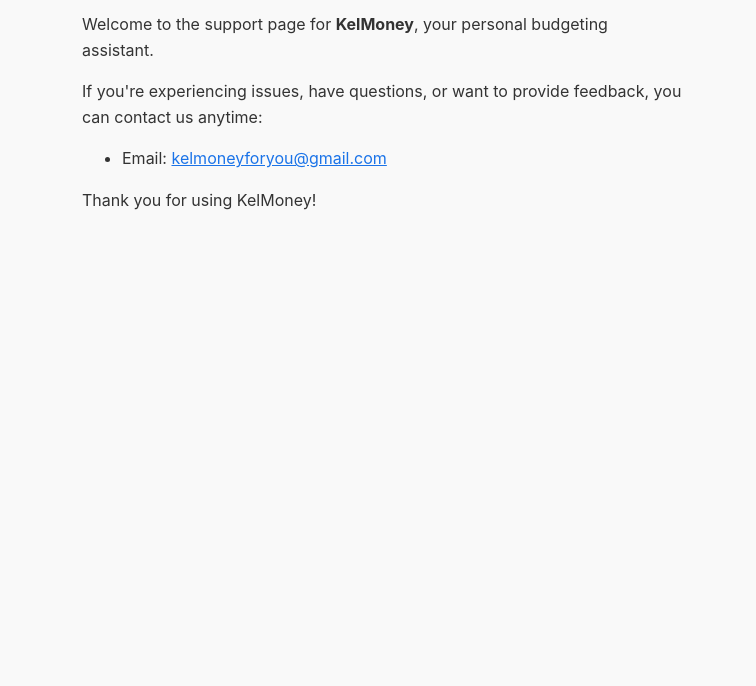
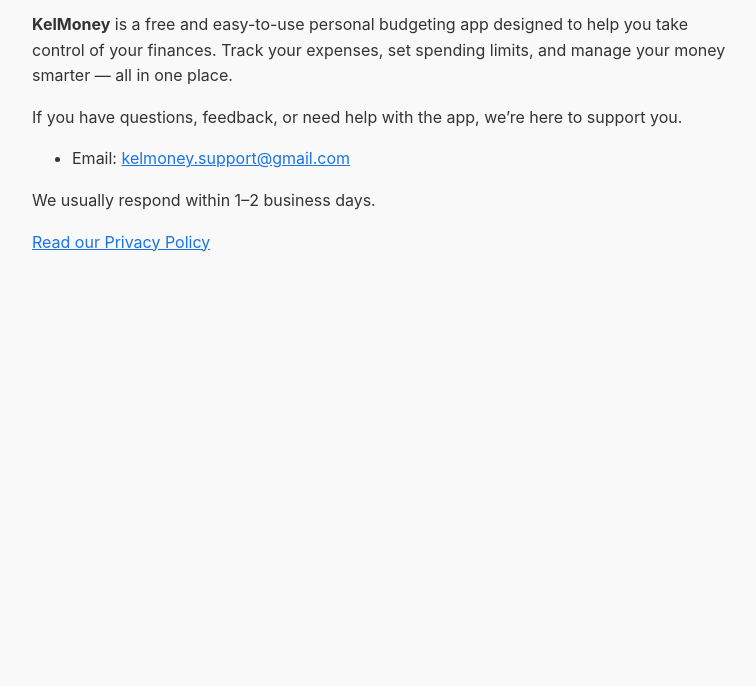
Before and after one commit to NigoraMamad/kelmoney-support, a plain HTML site: page index.html in a window 1280 px wide. Shown: the part 114-800 px from the top of the page, without its empty margins (258-1014 px from the left). Drawn offline with Linux system fonts and the light colour scheme.

Commit message:
Update index.html

```diff
--- a/index.html
+++ b/index.html
@@ -5,18 +5,24 @@
   <title>KelMoney – Support</title>
   <meta name="viewport" content="width=device-width, initial-scale=1.0">
   <style>
-    body { font-family: -apple-system, sans-serif; padding: 2rem; line-height: 1.6; background: #f9f9f9; color: #333; max-width: 600px; margin: auto; }
+    body { font-family: -apple-system, sans-serif; padding: 2rem; line-height: 1.6; background: #f9f9f9; color: #333; max-width: 700px; margin: auto; }
     h1 { color: #1a73e8; }
     a { color: #1a73e8; }
   </style>
 </head>
 <body>
   <h1>KelMoney – Support</h1>
-  <p>Welcome to the support page for <strong>KelMoney</strong>, your personal budgeting assistant.</p>
-  <p>If you're experiencing issues, have questions, or want to provide feedback, you can contact us anytime:</p>
+
+  <p><strong>KelMoney</strong> is a free and easy-to-use personal budgeting app designed to help you take control of your finances. Track your expenses, set spending limits, and manage your money smarter — all in one place.</p>
+
+  <p>If you have questions, feedback, or need help with the app, we’re here to support you.</p>
+
   <ul>
-    <li>Email: <a href="mailto:kkelmoneyforyou@gmail.com">kelmoneyforyou@gmail.com</a></li>
+    <li>Email: <a href="mailto:kelmoney.support@gmail.com">kelmoney.support@gmail.com</a></li>
   </ul>
-  <p>Thank you for using KelMoney!</p>
+
+  <p>We usually respond within 1–2 business days.</p>
+
+  <p><a href="privacy.html">Read our Privacy Policy</a></p>
 </body>
 </html>
```
